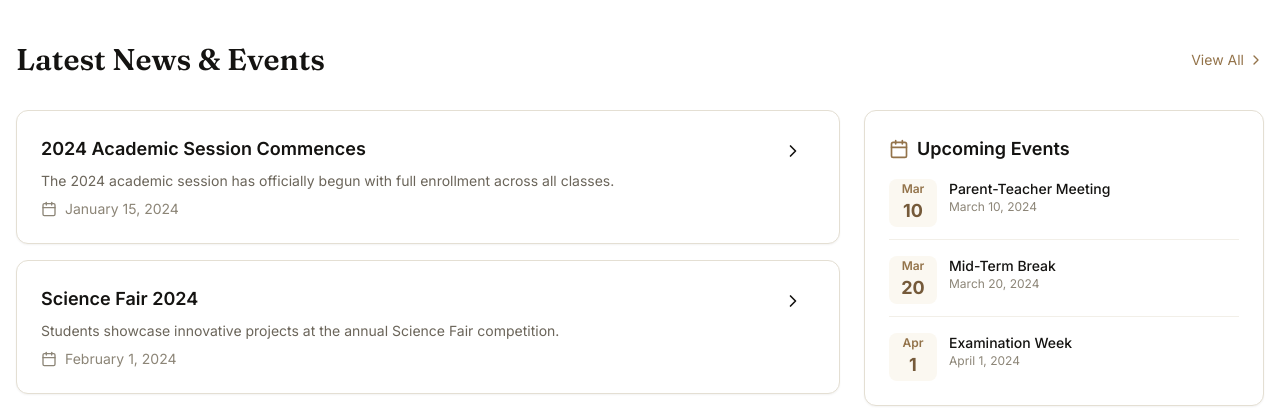
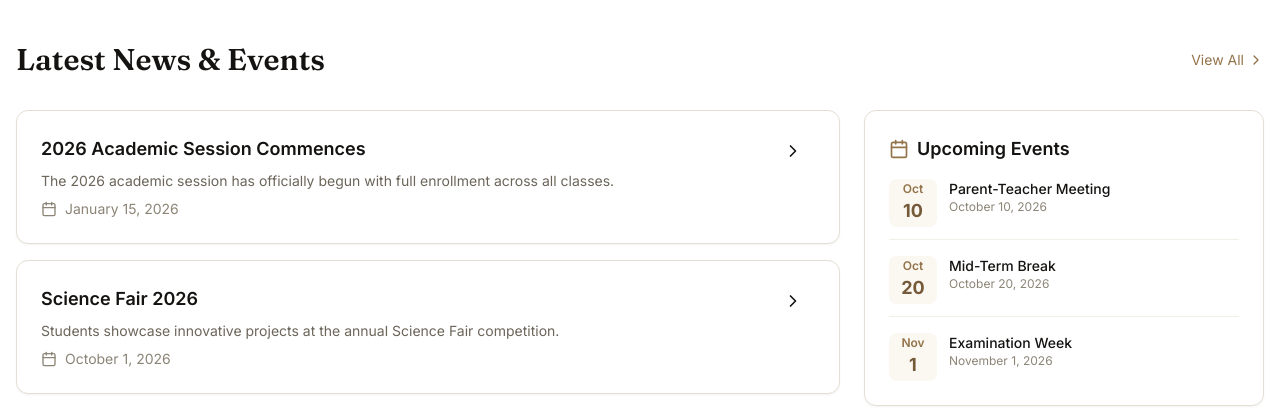
Before and after one commit to Omerta-Platforms/Good-foundation, a Next.js app: page / in a window 1280 px wide. Shown: the part 1640-2050 px from the top of the page. Built offline with nearby package versions, Linux system fonts and the light colour scheme.

Commit message:
Update page.tsx

```diff
--- a/src/app/page.tsx
+++ b/src/app/page.tsx
@@ -26,28 +26,28 @@ import { formatDate } from '@/lib/utils'
 const latestNews = [
   {
     id: 1,
-    title: '2024 Academic Session Commences',
-    date: '2024-01-15',
-    excerpt: 'The 2024 academic session has officially begun with full enrollment across all classes.'
+    title: '2026 Academic Session Commences',
+    date: '2026-01-15',
+    excerpt: 'The 2026 academic session has officially begun with full enrollment across all classes.'
   },
   {
     id: 2,
-    title: 'Science Fair 2024',
-    date: '2024-02-01',
+    title: 'Science Fair 2026',
+    date: '2026-10-01',
     excerpt: 'Students showcase innovative projects at the annual Science Fair competition.'
   },
   {
     id: 3,
     title: 'Sports Day Announcement',
-    date: '2024-02-15',
+    date: '2026-10-15',
     excerpt: 'Annual inter-house sports competition scheduled for March 15th, 2024.'
   }
 ]
 
 const upcomingEvents = [
-  { id: 1, title: 'Parent-Teacher Meeting', date: '2024-03-10' },
-  { id: 2, title: 'Mid-Term Break', date: '2024-03-20' },
-  { id: 3, title: 'Examination Week', date: '2024-04-01' }
+  { id: 1, title: 'Parent-Teacher Meeting', date: '2026-10-10' },
+  { id: 2, title: 'Mid-Term Break', date: '2026-10-20' },
+  { id: 3, title: 'Examination Week', date: '2026-11-01' }
 ]
 
 const quickLinks = [
```
